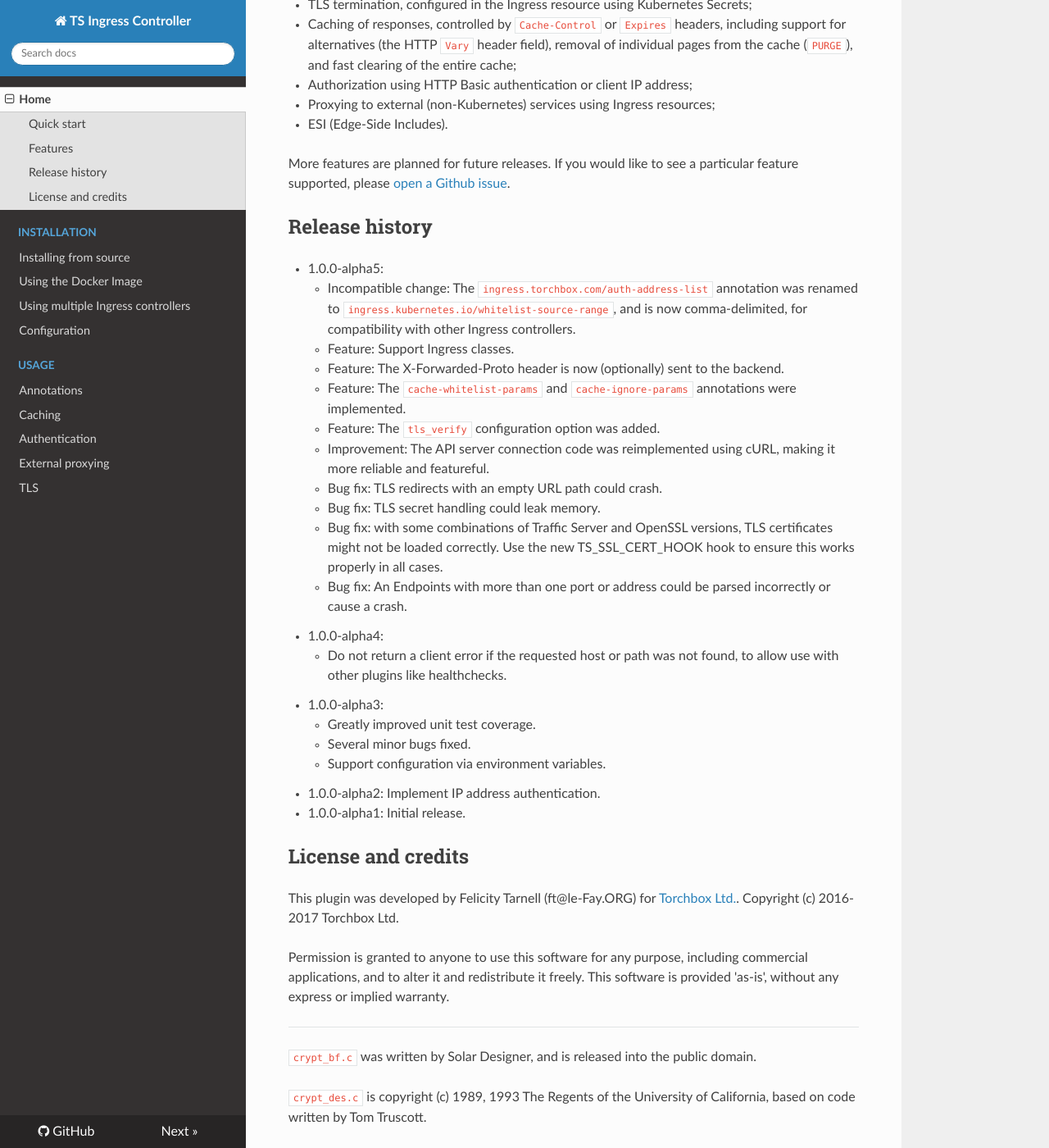
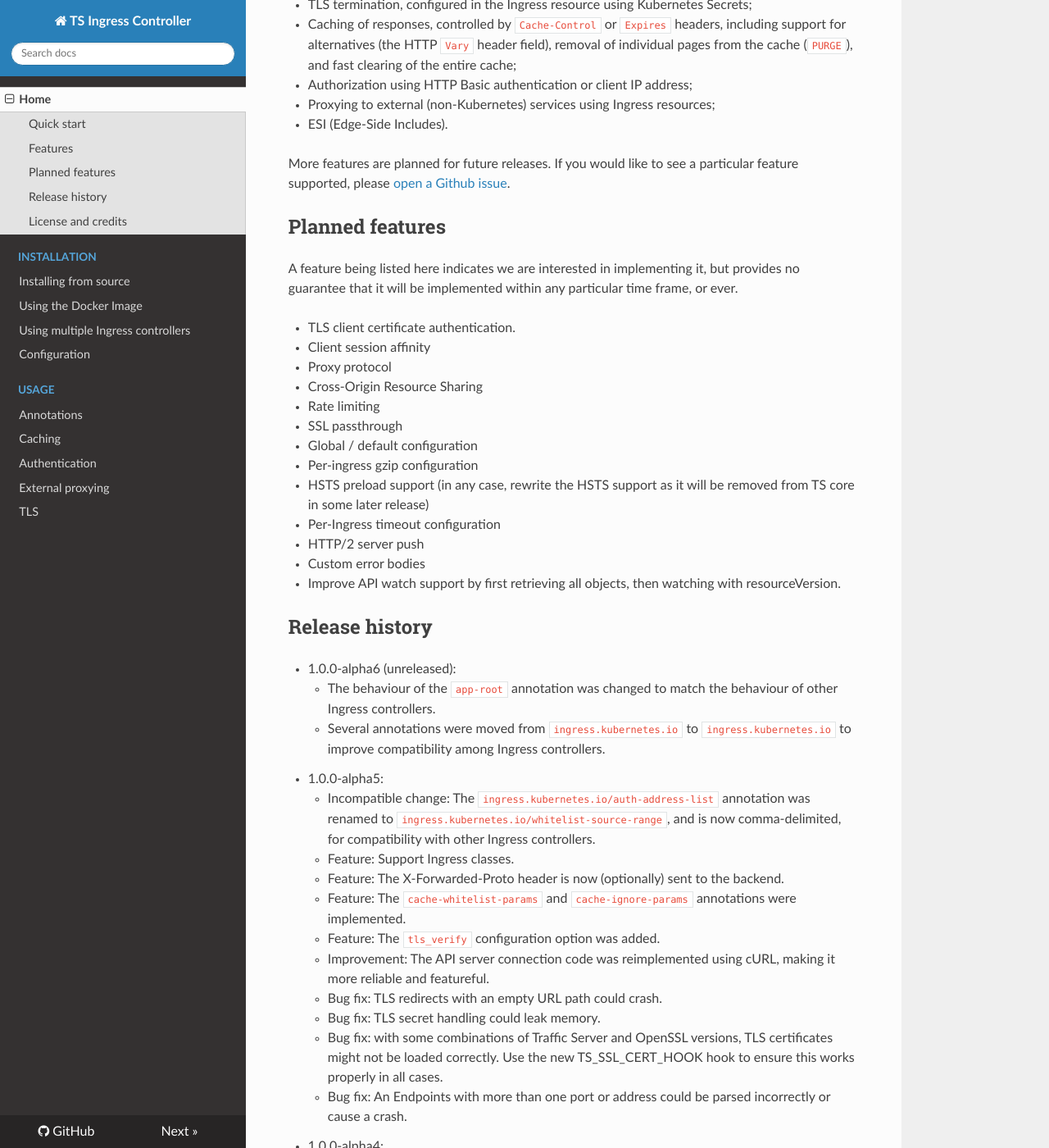
Before and after one commit to torchbox/k8s-ts-ingress, an MkDocs documentation site: the page built from docs/index.md, in a window 1280 px wide and 1400 px high, scrolled down 1070 px. Shown: the whole window at 82% size. Built offline with MkDocs 1.6.1, drawn with Linux system fonts in a browser that asks for light colours; nearby versions of some CDN libraries; old or Windows-style settings are respelled for this version of MkDocs; some of the changed text lies outside the part shown.

Commit message:
standardise annotation names

```diff
--- a/docs/external.md
+++ b/docs/external.md
@@ -77,7 +77,7 @@
 metadata:
   name: external-ingress
   annotations:
-    ingress.torchbox.com/preserve-host: "false"
+    ingress.kubernetes.io/preserve-host: "false"
 spec:
   rules:
   - host: external.example.com
--- a/docs/index.md
+++ b/docs/index.md
@@ -1,13 +1,14 @@
 # Traffic Server ingress controller
 
-**WARNING: This is alpha code, do not use it in production.**
+**WARNING: This is alpha code, do not use it in production.**  (If you do,
+please report bugs.)
 
-This is a Kubernetes ingress controller plugin for
-[Apache Traffic Server](https://trafficserver.apache.org/), a high-performance,
-extensible HTTP proxy server (unrelated to Apache httpd).  The Ingress
-controller allows Traffic Server to act as an ingress controller for Kubernetes
-clusters, routing incoming requests to pods while providing TLS termination,
-caching, ESI and other standard Traffic Server features.
+[Apache Traffic Server](https://trafficserver.apache.org/) is a high-performance,
+extensible HTTP proxy server with a rich feature set, including TLS termination,
+caching, and edge-side includes (ESI).  This plugin allows TS to act as an
+[Ingress](https://github.com/kubernetes/ingress) controller for
+[Kubernetes](https://kubernetes.io) clusters, providing the reverse proxy that
+allows HTTP requests from the Internet to reach Kubernetes pods.
 
 The controller is provided as C source code and as a pre-built Docker image.
 If you want to add Kubernetes support to an existing instance of TS, you should
@@ -55,12 +56,40 @@
 * ESI (Edge-Side Includes).
 
 More features are planned for future releases.  If you would like to see a
-particular feature supported, please [open a Github issue](https://github.com/torchbox/k8s-ts-ingress/issues).
+particular feature supported, please
+[open a Github issue](https://github.com/torchbox/k8s-ts-ingress/issues).
+
+## Planned features
+
+A feature being listed here indicates we are interested in implementing it, but
+provides no guarantee that it will be implemented within any particular time
+frame, or ever.
+
+* TLS client certificate authentication.
+* Client session affinity
+* Proxy protocol
+* Cross-Origin Resource Sharing
+* Rate limiting
+* SSL passthrough
+* Global / default configuration
+* Per-ingress gzip configuration
+* HSTS preload support (in any case, rewrite the HSTS support as it will be
+  removed from TS core in some later release)
+* Per-Ingress timeout configuration
+* HTTP/2 server push
+* Custom error bodies
+* Improve API watch support by first retrieving all objects, then watching with resourceVersion.
 
 ## Release history
 
+* 1.0.0-alpha6 (unreleased):
+    * The behaviour of the `app-root` annotation was changed to match the
+      behaviour of other Ingress controllers.
+    * Several annotations were moved from `ingress.kubernetes.io` to
+      `ingress.kubernetes.io` to improve compatibility among Ingress
+      controllers.
 * 1.0.0-alpha5:
-    * Incompatible change: The `ingress.torchbox.com/auth-address-list`
+    * Incompatible change: The `ingress.kubernetes.io/auth-address-list`
         annotation was renamed to `ingress.kubernetes.io/whitelist-source-range`,
         and is now comma-delimited, for compatibility with other Ingress
         controllers.
```
Also changed, not shown: docs/annotations.md (+3 -3 lines), 8 other files.
